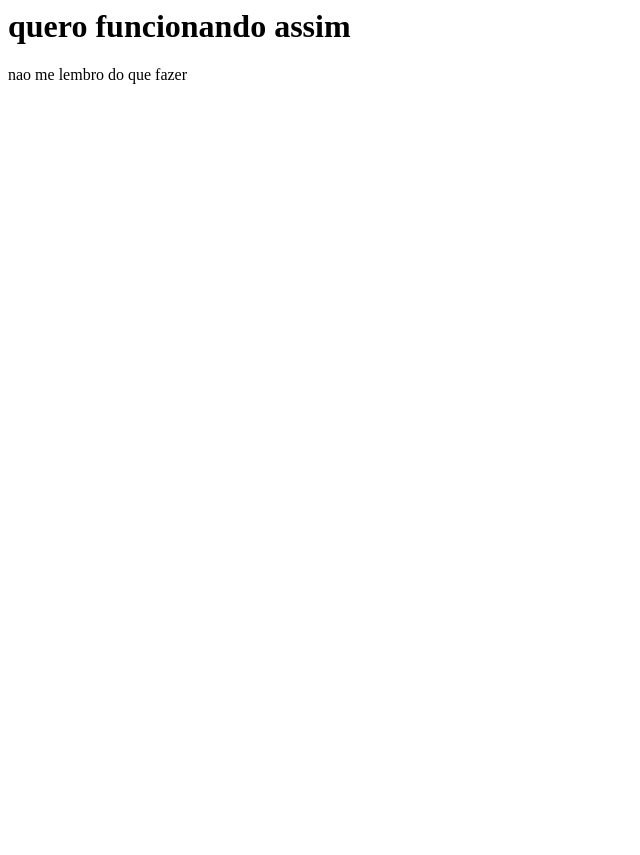
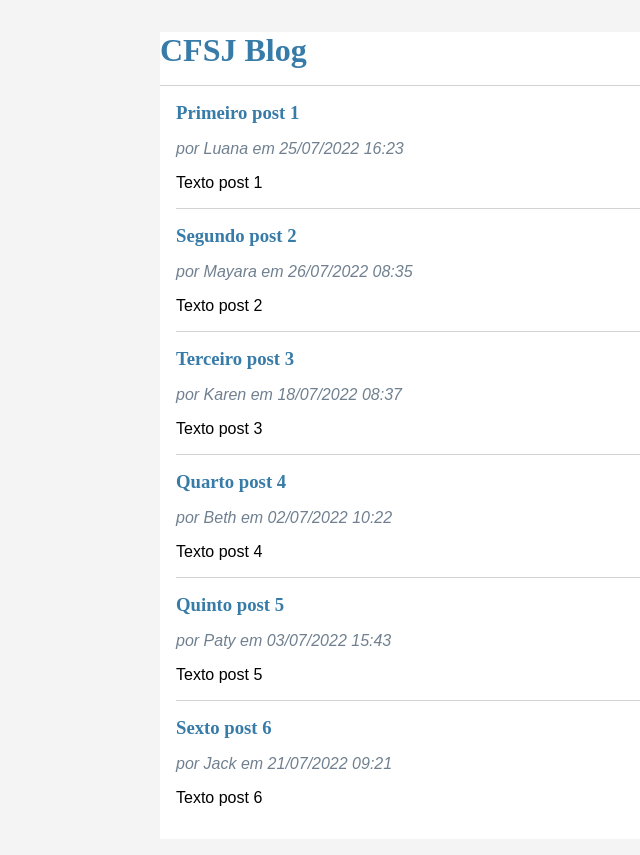
Before and after one commit to cjunior3001/blog_py, a Flask app: page / in a window 1280 px wide. Shown: the whole page, without its empty margins (0-640 px from the left). Before the commit the page ends 84 px from the top, so only its background shows below. Run offline with Flask 2, Linux system fonts and the light colour scheme.

Commit message:
aula 3 styles templates

```diff
--- a/app.py
+++ b/app.py
@@ -1,11 +1,51 @@
 from flask import Flask, render_template
+from datetime import datetime
 
-app = Flask("hello")
+app = Flask(__name__)
+
+#DADOS
+posts = [
+    {
+        "title": "Primeiro post 1",
+        "body": "Texto post 1",
+        "author": "Luana",
+        "created": datetime(2022,7,25, 16, 23, 11)
+    },
+    {
+        "title": "Segundo post 2",
+        "body": "Texto post 2",
+        "author": "Mayara",
+        "created": datetime(2022,7,26, 8, 35, 7)
+    },
+    {
+        "title": "Terceiro post 3",
+        "body": "Texto post 3",
+        "author": "Karen",
+        "created": datetime(2022,7,18, 8, 37, 7)
+    },
+    {
+        "title": "Quarto post 4",
+        "body": "Texto post 4",
+        "author": "Beth",
+        "created": datetime(2022,7,2, 10, 22, 7)
+    },
+    {
+        "title": "Quinto post 5",
+        "body": "Texto post 5",
+        "author": "Paty",
+        "created": datetime(2022,7,3, 15, 43, 7)
+    },
+    {
+        "title": "Sexto post 6",
+        "body": "Texto post 6",
+        "author": "Jack",
+        "created": datetime(2022,7,21, 9, 21, 7)
+    }
+]
 
 @app.route("/")
-
 def hello():
-    return "<h1>quero funcionando assim</h1><p>nao me lembro do que fazer</p>"
+    return render_template("index.html", posts=posts)
 
 @app.route("/contato")
 def meuContato():
@@ -13,4 +53,8 @@ def meuContato():
 
 @app.route("/about")
 def pagAbout():
-    return render_template("index.html")
+    return render_template("index.html", email="d.cj@gmail.com", apelido = "minduba")
+
+@app.route("/login")
+def login():
+    return render_template("login.html")
--- /dev/null
+++ b/static/style.css
@@ -0,0 +1,39 @@
+html {
+    font-family: sans-serif;
+    background: rgb(244, 244, 244);
+    padding: 1rem;
+}
+
+body {
+    max-width: 960px;
+    margin:0 auto;
+    background: white;
+}
+
+h1{
+    font-family: serif;
+    color: #377ba8;
+    margin: 1rem 0;
+}
+
+hr{
+    border: none;
+    border-top: 1px solid lightgray;
+}
+
+.content{
+    padding: 0 1rem 1rem;
+}
+
+.post > header > div:first-of-type{
+    flex: auto;
+}
+
+.post .about{
+    color: slategray;
+    font-style: italic;;
+}
+
+.post .body {
+    white-space: pre-line;
+}
--- /dev/null
+++ b/templates/base.html
@@ -0,0 +1,15 @@
+<html>
+    <head>
+        <title>{% block title %}{% endblock %} CFSJ Blog</title>
+        <link rel="stylesheet" href="/static/style.css">
+    </head>
+    <body>
+        <h1>CFSJ Blog</h1>
+        <hr>
+        <nav></nav>
+        <section class="content">
+            {% block content %}
+            {% endblock %}
+        </section>
+    </body>
+</html>
--- a/templates/index.html
+++ b/templates/index.html
@@ -1,7 +1,21 @@
-<html>
-    <title>About</title>
-    <body>
-        <h1>Engenheiro de Sistemas</h1>
-        <h2>Analista Programador, REACT, NodeJS, Express, Flutter, Python</h2>
-    </body>
-</html>
+{% extends "base.html" %}
+
+{% block title %} Principal - {% endblock %}
+
+{% block content %}
+    {% for post in posts %}
+        <!-- {{ loop }} -->
+        <article class="post">
+            <header>
+                <div>
+                    <h1>{{ post.title }}</h1>
+                    <div class="about">por {{ post.author }} em {{ post.created.strftime('%d/%m/%Y %H:%M') }}</div>
+                </div>
+            </header>
+            <p class="body"> {{ post.body }} </p>
+        </article>
+        {% if not loop.last %}
+            <hr>
+        {% endif %}
+    {% endfor %}
+{% endblock %}
```
Also changed, not shown: templates/login.html (added, +8 -0 lines), templates/rascunho.html (added, +24 -0 lines).
